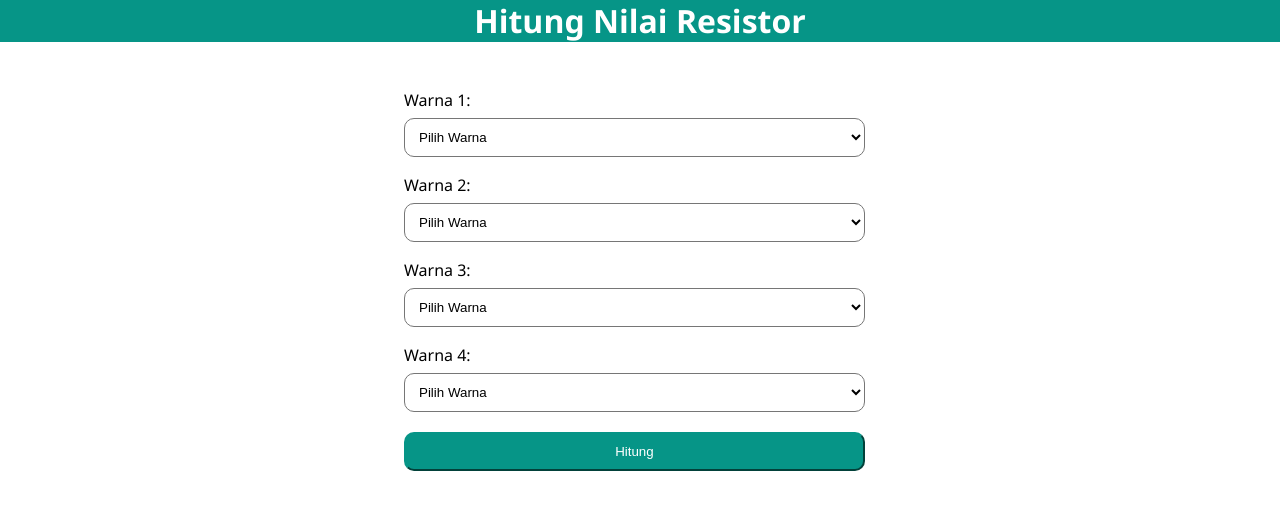
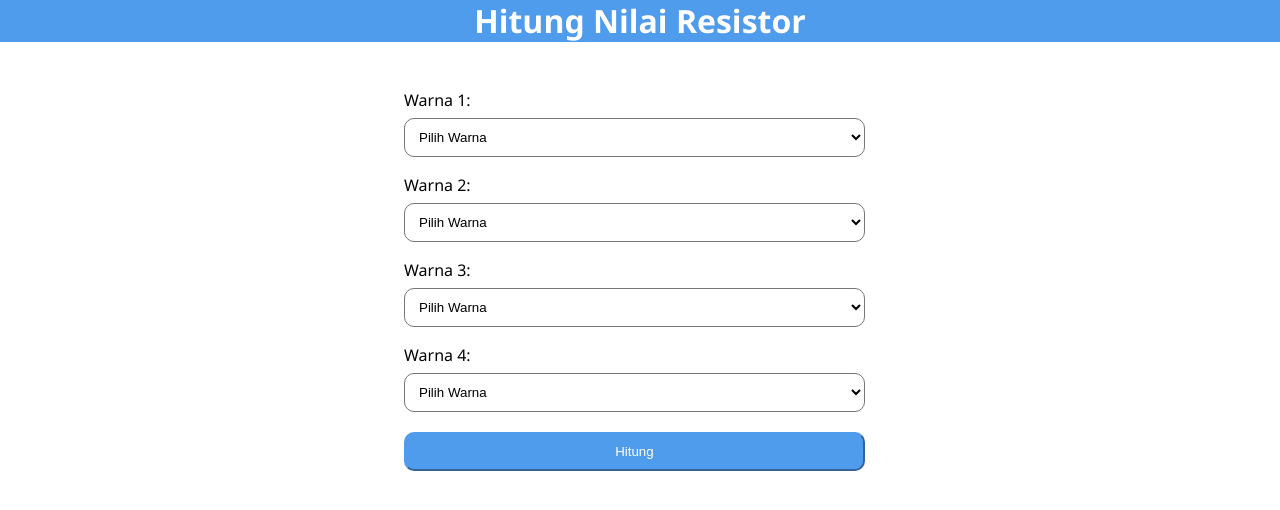
Before and after one commit to ajiekusumadhany/hitung-resistor, a plain HTML site: page index.html in a window 1280 px wide. Drawn offline with Linux system fonts and the light colour scheme.

Commit message:
ganti warna

```diff
--- a/style.css
+++ b/style.css
@@ -126,7 +126,7 @@ table {
 h1 {
   width: 100%;
   height: auto;
-  background-color: #069587;
+  background-color: #4f9bec;
   text-align: center;
   color: white;
   padding-top: 5px;
@@ -170,10 +170,10 @@ select[name="warna4"] {
   background-color: #ffffff;
 }
 button {
-  background-color: #069587;
+  background-color: #4f9bec;
   color: #ffffff;
   border-radius: 10px;
-  border-color: #069587;
+  border-color: #4f9bec;
   padding: 10px;
 }
 button:hover {
@@ -189,7 +189,7 @@ button:hover {
   h1 {
     width: 100%;
     height: auto;
-    background-color: #069587;
+    background-color: #4f9bec;
     text-align: center;
     color: white;
     padding-top: 5px;
```
